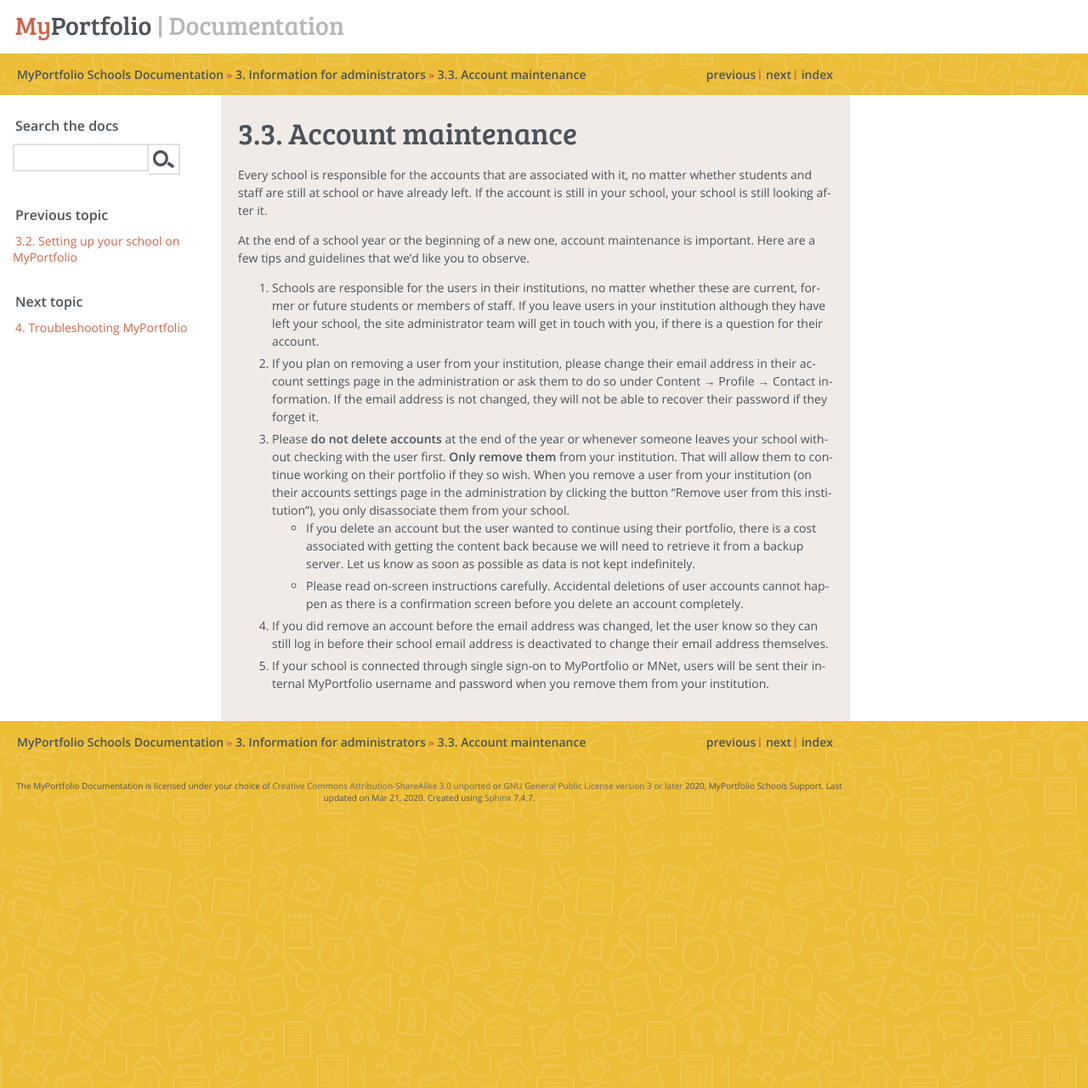
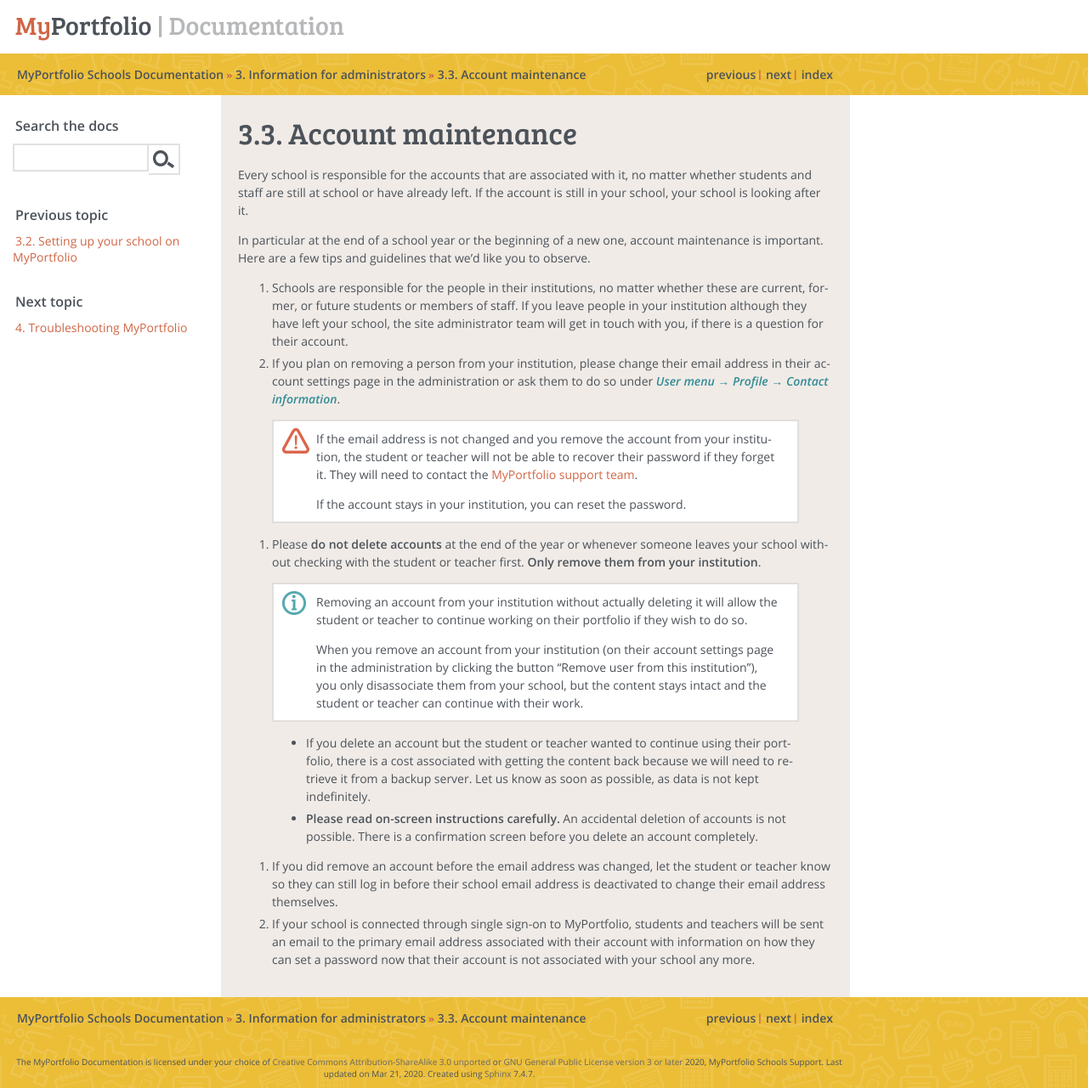
Before and after one commit to catalyst/myportfolio-school-docs, a Sphinx documentation site: the page built from source/admin/account_maintenance.rst, in a window 1280 px wide. Shown: the whole page at 85% size. Built offline with Sphinx 7.4.7, drawn with Linux system fonts in a browser that asks for light colours; nearby versions of some CDN libraries; comment, search, counter and statistics services are not loaded.

Commit message:
admin/account_maintenance: Update information

```diff
--- a/source/admin/account_maintenance.rst
+++ b/source/admin/account_maintenance.rst
@@ -1,16 +1,27 @@
 Account maintenance
 -----------------------------------------------------
 
-Every school is responsible for the accounts that are associated with it, no matter whether students and staff are still at school or have already left. If the account is still in your school, your school is still looking after it.
+Every school is responsible for the accounts that are associated with it, no matter whether students and staff are still at school or have already left. If the account is still in your school, your school is looking after it.
 
-At the end of a school year or the beginning of a new one, account maintenance is important. Here are a few tips and guidelines that we'd like you to observe.
+In particular at the end of a school year or the beginning of a new one, account maintenance is important. Here are a few tips and guidelines that we'd like you to observe.
 
-#. Schools are responsible for the users in their institutions, no matter whether these are current, former or future students or members of staff. If you leave users in your institution although they have left your school, the site administrator team will get in touch with you, if there is a question for their account.
-#. If you plan on removing a user from your institution, please change their email address in their account settings page in the administration or ask them to do so under Content → Profile → Contact information. If the email address is not changed, they will not be able to recover their password if they forget it.
-#. Please **do not delete accounts** at the end of the year or whenever someone leaves your school without checking with the user first. **Only remove them** from your institution. That will allow them to continue working on their portfolio if they so wish. When you remove a user from your institution (on their accounts settings page in the administration by clicking the button "Remove user from this institution"), you only disassociate them from your school.
+#. Schools are responsible for the people in their institutions, no matter whether these are current, former, or future students or members of staff. If you leave people in your institution although they have left your school, the site administrator team will get in touch with you, if there is a question for their account.
+#. If you plan on removing a person from your institution, please change their email address in their account settings page in the administration or ask them to do so under *User menu → Profile → Contact information*.
 
-   * If you delete an account but the user wanted to continue using their portfolio, there is a cost associated with getting the content back because we will need to retrieve it from a backup server. Let us know as soon as possible as data is not kept indefinitely.
-   * Please read on-screen instructions carefully. Accidental deletions of user accounts cannot happen as there is a confirmation screen before you delete an account completely.
+  .. warning::
+     If the email address is not changed and you remove the account from your institution, the student or teacher will not be able to recover their password if they forget it. They will need to contact the `MyPortfolio support team <https://myportfolio.school.nz/contact.php>`_.
 
-#. If you did remove an account before the email address was changed, let the user know so they can still log in before their school email address is deactivated to change their email address themselves.
-#. If your school is connected through single sign-on to MyPortfolio or MNet, users will be sent their internal MyPortfolio username and password when you remove them from your institution.
+     If the account stays in your institution, you can reset the password.
+
+#. Please **do not delete accounts** at the end of the year or whenever someone leaves your school without checking with the student or teacher first. **Only remove them from your institution**.
+
+  .. note::
+     Removing an account from your institution without actually deleting it will allow the student or teacher to continue working on their portfolio if they wish to do so.
+
+     When you remove an account from your institution (on their account settings page in the administration by clicking the button "Remove user from this institution"), you only disassociate them from your school, but the content stays intact and the student or teacher can continue with their work.
+
+  * If you delete an account but the student or teacher wanted to continue using their portfolio, there is a cost associated with getting the content back because we will need to retrieve it from a backup server. Let us know as soon as possible, as data is not kept indefinitely.
+  * **Please read on-screen instructions carefully.** An accidental deletion of accounts is not possible. There is a confirmation screen before you delete an account completely.
+
+#. If you did remove an account before the email address was changed, let the student or teacher know so they can still log in before their school email address is deactivated to change their email address themselves.
+#. If your school is connected through single sign-on to MyPortfolio, students and teachers will be sent an email to the primary email address associated with their account with information on how they can set a password now that their account is not associated with your school any more.
```
